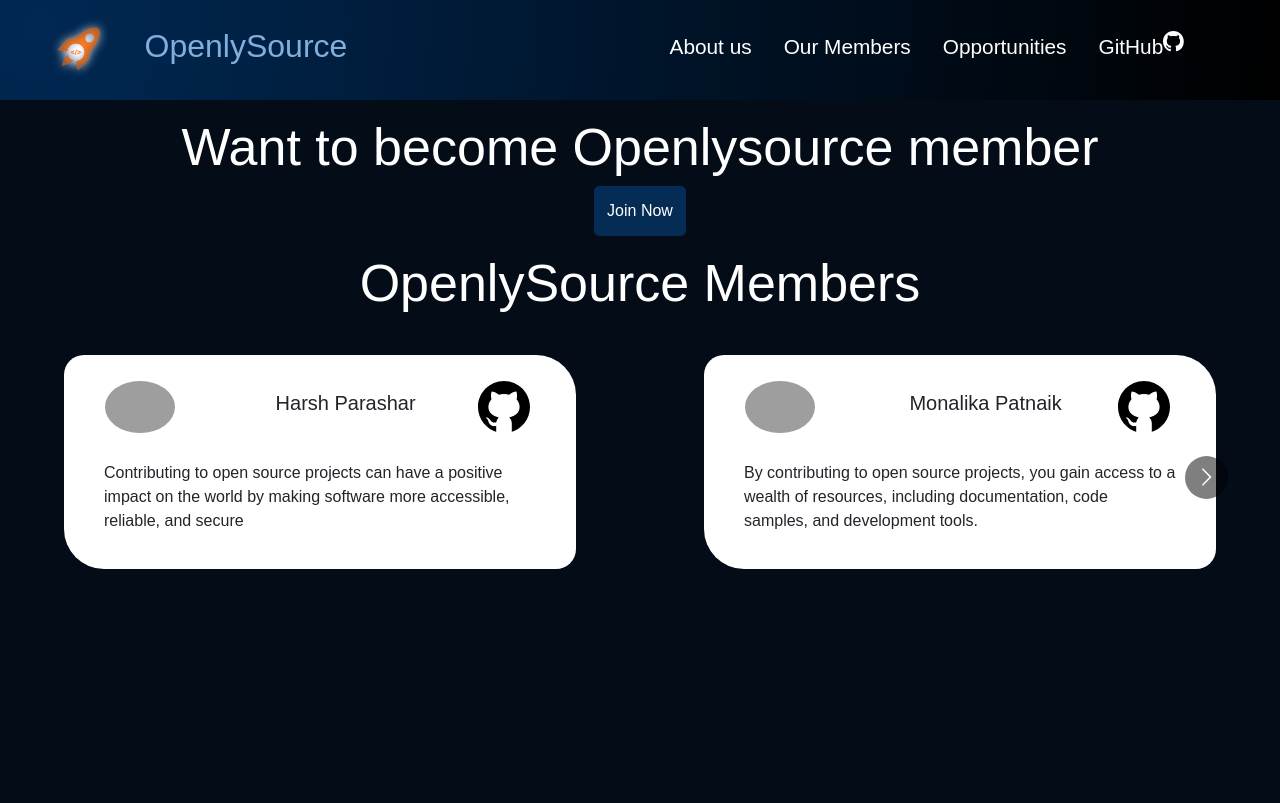
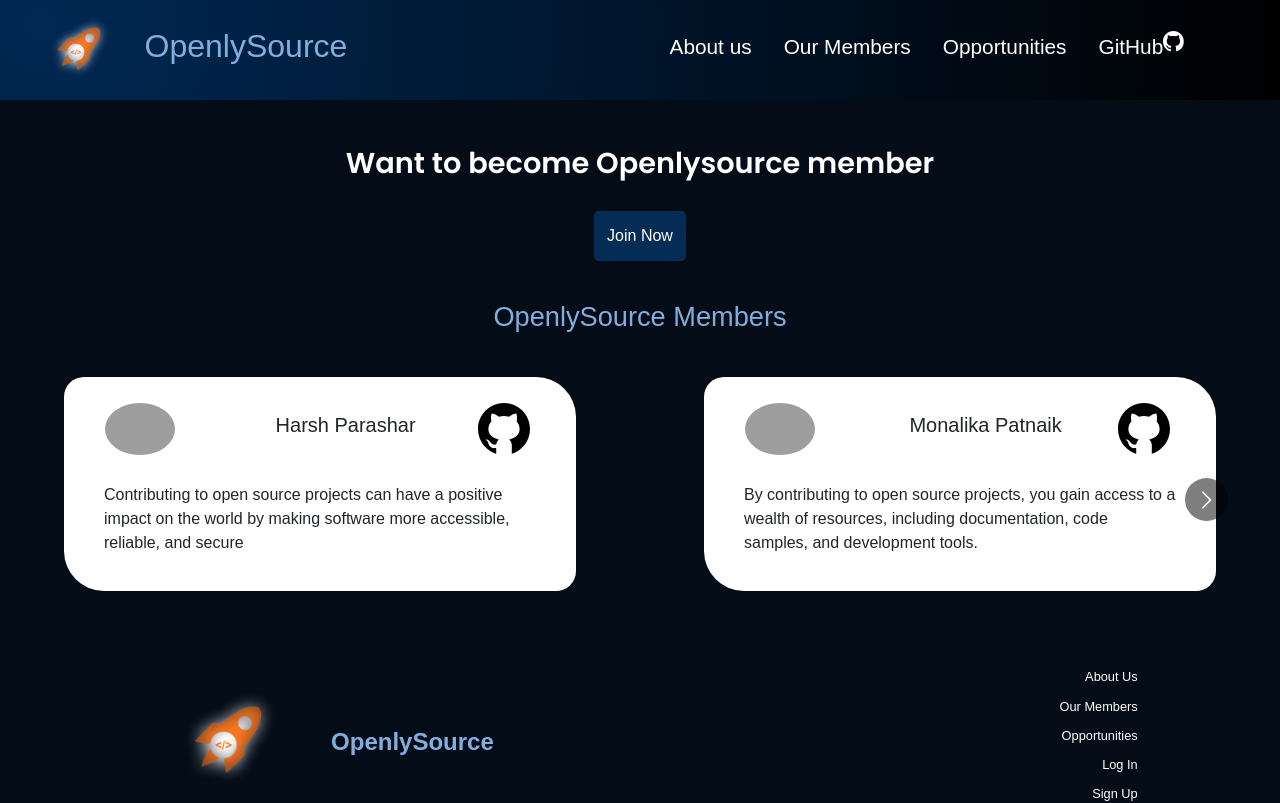
Before and after one commit to hparashar27/OpenlySource, a React (Create React App) app: page /Members in a window 1280 px wide. Shown: the top 803 px of the page. Built offline with nearby package versions, Linux system fonts and the light colour scheme; no server answers; grey boxes are pictures that could not be loaded; a web font is replaced by a local one.

Commit message:
fixing app

```diff
--- a/src/Components/About-us/About.js
+++ b/src/Components/About-us/About.js
@@ -1,5 +1,6 @@
 import React from "react";
 import Button from "react-bootstrap/Button";
+import Footer from "../Footer/Footer";
 import Opensource from "../../assets/Open source-cuate.png";
 import colab from "../../assets/Creative team-pana.png";
 import Card from "react-bootstrap/Card";
@@ -110,6 +111,7 @@ const About = () => {
           </div>
         </div>
       </div>
+      <Footer/>
     </>
   );
 };
--- a/src/Components/Members/Member.css
+++ b/src/Components/Members/Member.css
@@ -19,12 +19,17 @@ h5{
 }
 .Members_Head{
     display: flex;
+    font-size: 1.7rem;
+    color: #81AFDD;
     flex-direction: row;
+    margin-top: 20px;
     justify-content: center;
 }
 h1 {
     color: #ffffff;
-    font-size: 3.25rem;
+    font-family: poppins;
+    font-size: 1.8rem;
+    margin: 30px 0px 30px 0px;
 }
 h2{
     margin-left:15%;
--- a/src/Components/Members/Member.js
+++ b/src/Components/Members/Member.js
@@ -6,6 +6,7 @@ import profile from "../../assets/images/profile.png";
 import Carousel from "react-multi-carousel";
 import "react-multi-carousel/lib/styles.css";
 import "./Member.css";
+import Footer from "../Footer/Footer";
 import MemberCard from "./MemberCard.js";
 import members from "../../data/memberApi";
 
@@ -146,7 +147,7 @@ const Member = () => {
           </form>
         </Modal>
       </div>
-      <h1 className="Members_Head">OpenlySource Members</h1>
+      <p className="Members_Head">OpenlySource Members</p>
       <Carousel className="carousal" responsive={responsive}>
         {
           members.length > 0 && members.map((member) => (
@@ -154,6 +155,7 @@ const Member = () => {
           ))
         }
       </Carousel>
+      <Footer/>
     </>
   );
 };
--- a/src/Components/Opportunities/Opportunities.css
+++ b/src/Components/Opportunities/Opportunities.css
@@ -17,6 +17,7 @@ body {
     justify-content:space-evenly;
     align-items: center;
     font-size: 2.7rem;
+    color: #0461db;
     font-weight: 500;
     width: 100%;
 }
--- a/src/Components/Opportunities/Opportunities.js
+++ b/src/Components/Opportunities/Opportunities.js
@@ -51,7 +51,9 @@ fecthData();
         </div>)}
         </div>
       </div>
+
     </div>
+
     // </div>
   );
 };
```
